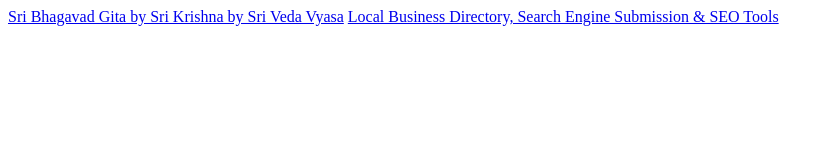
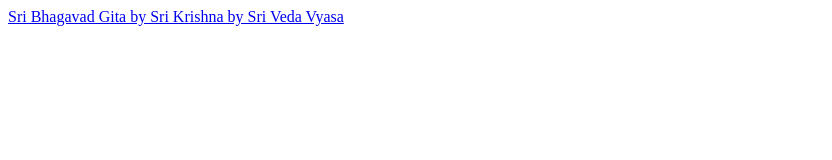
Before and after one commit to sangrahalay/sangrahalay.github.io, a plain HTML site: page index.html in a window 1280 px wide. Shown: the whole page, without its empty margins (0-832 px from the left). Drawn offline with Linux system fonts and the light colour scheme.

Commit message:
Update index.html

```diff
--- a/index.html
+++ b/index.html
@@ -4,10 +4,5 @@
 
 
 
-
-<!-- START OF ADDME LINK -->
-<a href="http://www.addme.com/submission/free-submission-start.php">Local Business Directory, Search Engine Submission & SEO Tools</a>
-<!-- END OF ADDME LINK -->
-
 </body>
   </html>
```
